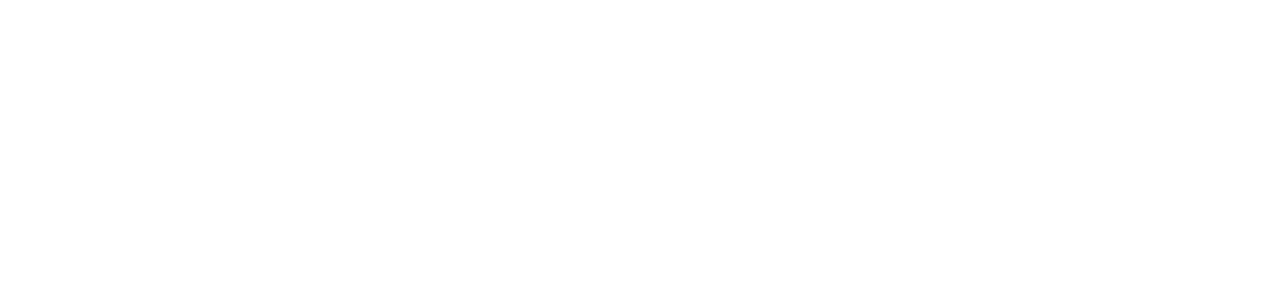
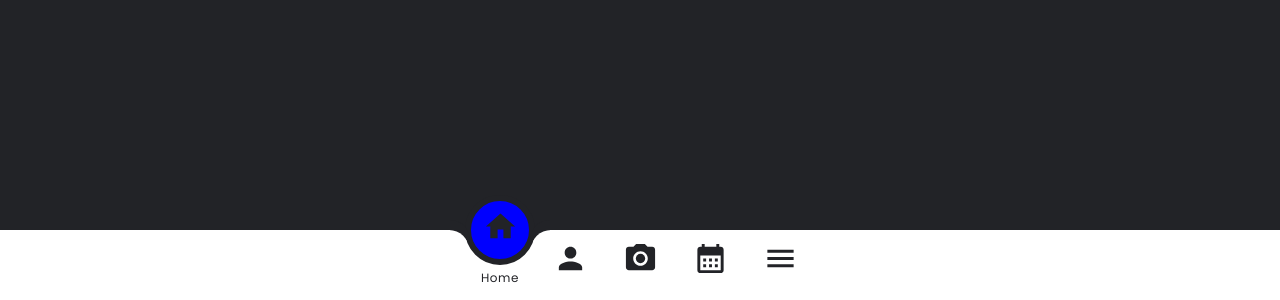
Before and after one commit to partheev/nutrition-assistant-webapp, a React (Create React App) app in the folder frontend/: page /dashboard in a window 1280 px wide. Before the commit this address had no page. Shown: the part 500-800 px from the top of the page. Built offline with nearby package versions, Linux system fonts and the light colour scheme.

Commit message:
dashboard navigation

```diff
--- a/frontend/package.json
+++ b/frontend/package.json
@@ -13,7 +13,7 @@
     "react": "^18.2.0",
     "react-dom": "^18.2.0",
     "react-router-dom": "^6.3.0",
-    "react-scripts": "5.0.1",
+    "react-scripts": "^5.0.1",
     "web-vitals": "^2.1.4"
   },
   "scripts": {
--- a/frontend/src/App.js
+++ b/frontend/src/App.js
@@ -2,7 +2,7 @@
 import Home from './pages/Home'
 import Signup from './pages/auth/Signup'
 import Signin from './pages/auth/Signin'
-
+import Dashboard from './pages/Home/Dashboard'
 function App() {
   return (
     <>
@@ -10,6 +10,7 @@
         <Route path="/" element={<Home />} />
         <Route path="/signup" element={<Signup />} />
         <Route path="/signin" element={<Signin />} />
+        <Route path="/dashboard" element={<Dashboard />} />
       </Routes>
     </>
   )
--- /dev/null
+++ b/frontend/src/pages/Home/Dashboard.js
@@ -0,0 +1,105 @@
+import React from "react";
+import "../../styles/dashboard.css";
+import HomeIcon from "@mui/icons-material/Home";
+import PersonIcon from "@mui/icons-material/Person";
+import CameraAltIcon from "@mui/icons-material/CameraAlt";
+import CalendarMonthIcon from "@mui/icons-material/CalendarMonth";
+import MenuIcon from "@mui/icons-material/Menu";
+import { Link } from "react-router-dom";
+import { useState } from "react";
+const Dashboard = () => {
+  const [isActive, setIsActive] = useState(true);
+  const [isActive1, setIsActive1] = useState(false);
+  const [isActive2, setIsActive2] = useState(false);
+  const [isActive3, setIsActive3] = useState(false);
+  const [isActive4, setIsActive4] = useState(false);
+  const handleClick = (event) => {
+    setIsActive(true);
+    setIsActive1(false);
+    setIsActive2(false);
+    setIsActive3(false);
+    setIsActive4(false);
+  };
+  const handleClick1 = (event) => {
+    setIsActive(false);
+    setIsActive1(true);
+    setIsActive2(false);
+    setIsActive3(false);
+    setIsActive4(false);
+  };
+  const handleClick2 = (event) => {
+    setIsActive(false);
+    setIsActive1(false);
+    setIsActive2(true);
+    setIsActive3(false);
+    setIsActive4(false);
+  };
+  const handleClick3 = (event) => {
+    setIsActive(false);
+    setIsActive1(false);
+    setIsActive2(false);
+    setIsActive3(true);
+    setIsActive4(false);
+  };
+  const handleClick4 = (event) => {
+    setIsActive(false);
+    setIsActive1(false);
+    setIsActive2(false);
+    setIsActive3(false);
+    setIsActive4(true);
+  };
+
+  return (
+    <div>
+      <div className="container">
+        <div className="navigation">
+          <ul>
+            <li className={isActive ? 'active' : ''} onClick={handleClick}>
+              <Link to="#">
+                <span className="icon">
+                  <HomeIcon fontSize="large" />
+                </span>
+                <span className="text">Home</span>
+              </Link>
+            </li>
+            <li className={isActive1 ? 'active' : ''} onClick={handleClick1}>
+              <Link to="#">
+                <span className="icon">
+                  <PersonIcon fontSize="large" />
+                </span>
+                <span className="text">Profile</span>
+              </Link>
+            </li>
+            <li className={isActive2 ? 'active' : ''} onClick={handleClick2}>
+              <Link to="#">
+                <span className="icon">
+                  <CameraAltIcon fontSize="large" />
+                </span>
+                <span className="text">capture</span>
+              </Link>
+            </li>
+            <li className={isActive3 ? 'active' : ''} onClick={handleClick3}>
+              <Link to="#">
+                <span className="icon">
+                  <CalendarMonthIcon fontSize="large" />
+                </span>
+                <span className="text">Diet</span>
+              </Link>
+            </li>
+            <li className={isActive4 ? 'active' : ''} onClick={handleClick4}>
+              <Link to="#">
+                <span className="icon">
+                  <MenuIcon fontSize="large" />
+                </span>
+                <span className="text">Lorem</span>
+              </Link>
+            </li>
+            <div className="indicator"></div>
+          </ul>
+        </div>
+      </div>
+    </div>
+  );
+};
+
+export default Dashboard;
--- /dev/null
+++ b/frontend/src/styles/dashboard.css
@@ -0,0 +1,126 @@
+@import url("https://fonts.googleapis.com/css?family=Poppins:100,200,300,400,500,600,700,800,900");
+
+* {
+  margin: 0;
+  padding: 0;
+  box-sizing: border-box;
+  font-family: "Poppins", sans-serif;
+}
+:root {
+  --clr: #222327;
+}
+body {
+  height: 100vh;
+  background: var(--clr);
+}
+.container{
+    width: 100%;
+    position: fixed;
+    bottom: 0;
+}
+.navigation{
+  position: relative;
+  width: 100%;
+  height: 70px;
+  background: #fff;
+  display: flex;
+  justify-content: center;
+  align-items:center;
+}
+.navigation ul {
+  display: flex;
+  width: 350px;
+}
+.navigation ul li {
+  position: relative;
+  list-style: none;
+  width: 70px;
+  height: 70px;
+  z-index: 1;
+}
+.navigation ul li a {
+  position: relative;
+  display: flex;
+  justify-content: center;
+  align-items: center;
+  flex-direction: column;
+  width: 100%;
+  text-align: center;
+  font-weight: 500;
+}
+.navigation ul li a .icon {
+  position: relative;
+  display: block;
+  line-height: 75px;
+  font-size: 1.5em;
+  text-align: center;
+  transition: 0.5s;
+  color: var(--clr);
+}
+
+.navigation ul li.active a .icon {
+  transform: translateY(-32px);
+}
+.navigation ul li a .text {
+  position: absolute;
+  color: var(--clr);
+  font-weight: 400;
+  font-size: 0.75em;
+  letter-spacing: 0.05em;
+  transition: 0.5s;
+  opacity: 0;
+  transform: translateY(20px);
+}
+.navigation ul li.active a .text {
+  opacity: 1;
+  transform: translateY(10px);
+}
+.indicator {
+  position: absolute;
+  top: -50%;
+  width: 70px;
+  height: 70px;
+  background: blue;
+  border-radius: 50%;
+  border: 6px solid var(--clr);
+  transition: 0.5s;
+}
+.indicator::before {
+  content: "";
+  position: absolute;
+  top: 50%;
+  left: -22px;
+  width: 20px;
+  height: 20px;
+  background: transparent;
+  border-top-right-radius: 20px;
+  box-shadow: 1px -10px 0 0 var(--clr);
+}
+.indicator::after {
+  content: "";
+  position: absolute;
+  top: 50%;
+  right: -22px;
+  width: 20px;
+  height: 20px;
+  background: transparent;
+  border-top-left-radius: 20px;
+  box-shadow: -1px -10px 0 0 var(--clr);
+}
+
+/* Indicator Transitions */
+.navigation ul li:nth-child(1).active ~ .indicator {
+  transform: translateX(calc(70px * 0));
+}
+.navigation ul li:nth-child(2).active ~ .indicator {
+  transform: translateX(calc(70px * 1));
+}
+.navigation ul li:nth-child(3).active ~ .indicator {
+  transform: translateX(calc(70px * 2));
+}
+.navigation ul li:nth-child(4).active ~ .indicator {
+  transform: translateX(calc(70px * 3));
+}
+.navigation ul li:nth-child(5).active ~ .indicator {
+  transform: translateX(calc(70px * 4));
+}
--- a/package.json
+++ b/package.json
@@ -2,6 +2,7 @@
   "dependencies": {
     "@emotion/react": "^11.10.4",
     "@emotion/styled": "^11.10.4",
+    "@mui/icons-material": "^5.10.3",
     "@mui/material": "^5.10.5"
   }
 }
```
Also changed, not shown: 2 other files (tests, documents, lock files or other folders).
